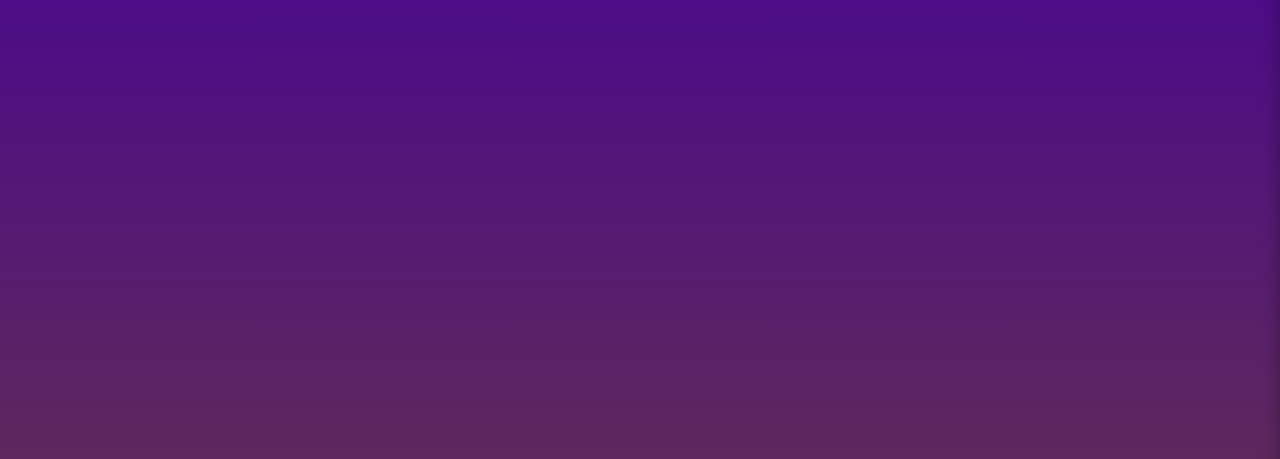
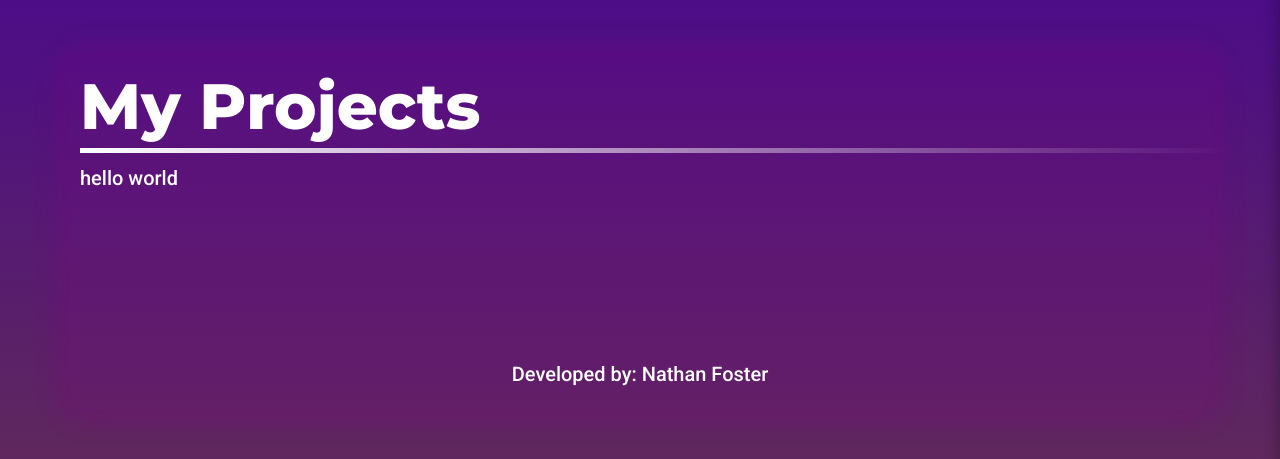
Before and after one commit to Soundwubz/soundwubz.github.io, a React (Create React App) app in the folder client/: page /projects in a window 1280 px wide. Shown: the part 217-676 px from the top of the page. Built offline with nearby package versions, Linux system fonts and the light colour scheme.

Commit message:
Projects page and link added

```diff
--- a/client/src/App.js
+++ b/client/src/App.js
@@ -5,6 +5,7 @@ import Nav from './components/Nav';
 import { BrowserRouter as Router, Route, Switch } from "react-router-dom";
 import Home from './pages/Home';
 import About from './pages/About';
+import Projects from './pages/Projects';
 
 class App extends React.Component {
 
@@ -28,6 +29,7 @@ class App extends React.Component {
         <Switch>
           <Route exact path="/" component={Home}></Route>
           <Route exact path="/about" component={About}></Route>
+          <Route exact path="/projects" component={Projects}></Route>
         </Switch>
       </Router>
     );
--- a/client/src/components/Nav/NavList/index.jsx
+++ b/client/src/components/Nav/NavList/index.jsx
@@ -19,6 +19,13 @@ class NavList extends React.Component {
                         </a>
                     </div>
                 </div>
+                <div className="row">
+                    <div className="col text-center">
+                        <a href="/projects">
+                            <h1 className="text-white text-center nav-btn">Projects</h1>
+                        </a>
+                    </div>
+                </div>
             </div>
         )
     }
--- a/client/src/pages/Projects/index.jsx
+++ b/client/src/pages/Projects/index.jsx
@@ -0,0 +1,26 @@
+import React from 'react';
+import Content from '../../components/Content';
+import Footer from '../../components/Footer';
+
+class Projects extends React.Component {
+
+
+    render() {
+        return (
+            <Content title="My Projects">
+                <div className="row">
+                    <div className="col">
+                        <p>hello world</p>
+                    </div>
+                </div>
+                <Footer>
+                    <div className="footer">
+                        <p>Developed by: Nathan Foster</p>
+                    </div>
+                </Footer>
+            </Content>
+        )
+    }
+}
+
+export default Projects;
```
